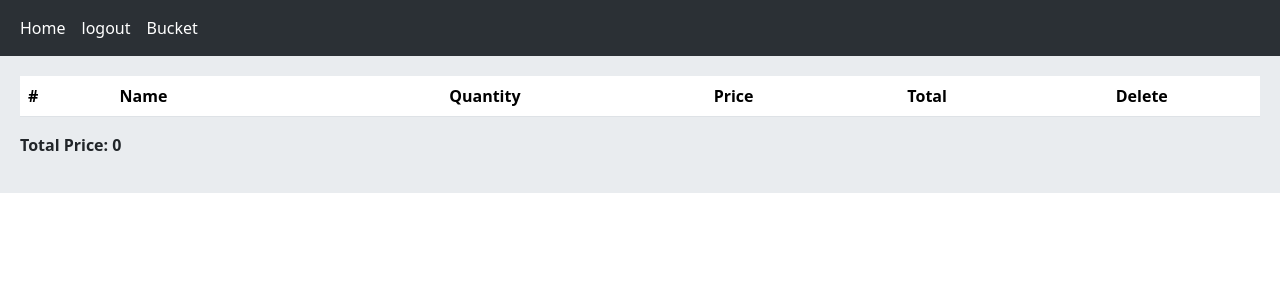
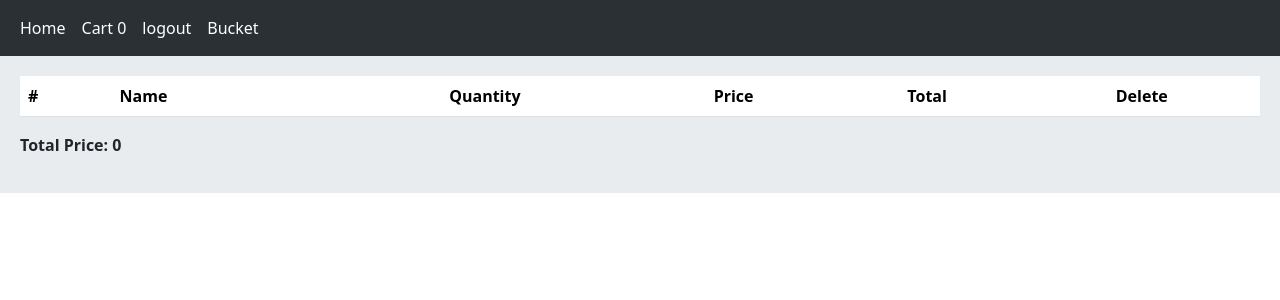
Before and after one commit to mohamadmahvash/django-shop, a Django app: page /orders/cart/ in a window 1280 px wide. Shown: the top 300 px of the page. Run offline with Django 5.2, Linux system fonts and the light colour scheme; the visitor is signed in with stand-in values (Sample User, id 1); lists and menus that the app fills with data are empty.

Commit message:
context processor

```diff
--- a/orders/cart.py
+++ b/orders/cart.py
@@ -21,6 +21,9 @@ class Cart:
             item["total_price"] = item["quantity"] * int(item["price"])
             yield item
 
+    def __len__(self):
+        return sum(item["quantity"] for item in self.cart.values())
+
     def add(self, product, quantity):
         product_id = str(product.id)
         if product_id not in self.cart:
@@ -37,5 +40,5 @@ class Cart:
     def save(self):
         self.session.modified = True
 
-    def get_total_price(self):
+    def get_cart_total_price(self):
         return sum(item["total_price"] for item in self.cart.values())
--- /dev/null
+++ b/orders/context_processors.py
@@ -0,0 +1,4 @@
+from .cart import Cart
+
+def cart(request):
+    return {'cart':Cart(request)}
--- a/orders/templates/orders/cart.html
+++ b/orders/templates/orders/cart.html
@@ -32,5 +32,5 @@
         {% endfor %}
         </tbody>
     </table>
-    <p><b>Total Price: {{ cart.get_total_price|intcomma }}</b></p>
+    <p><b>Total Price: {{ cart.get_cart_total_price|intcomma }}</b></p>
 {% endblock %}
--- a/orders/views.py
+++ b/orders/views.py
@@ -9,8 +9,7 @@ from .forms import CartAddForm
 
 class CartView(View):
     def get(self, request):
-        cart = Cart(request)
-        return render(request, 'orders/cart.html', {'cart': cart})
+        return render(request, 'orders/cart.html')
 
 
 class CartAddView(LoginRequiredMixin, View):
--- a/shop/settings.py
+++ b/shop/settings.py
@@ -71,6 +71,7 @@ TEMPLATES = [
                 'django.template.context_processors.request',
                 'django.contrib.auth.context_processors.auth',
                 'django.contrib.messages.context_processors.messages',
+                'orders.context_processors.cart',
             ],
         },
     },
--- a/templates/inc/navbar.html
+++ b/templates/inc/navbar.html
@@ -5,6 +5,9 @@
                 <a class="nav-link  active" href="{% url 'home:home' %} ">Home</a>
             </li>
             {% if request.user.is_authenticated %}
+                <li class="nav-item">
+                    <a class="nav-link  active" href="{% url 'orders:cart' %}">Cart {{ cart|length }}</a>
+                </li>
                 <li class="nav-item">
                     <a class="nav-link  active" href="{% url 'accounts:user_logout' %} ">logout</a>
                 </li>
```
